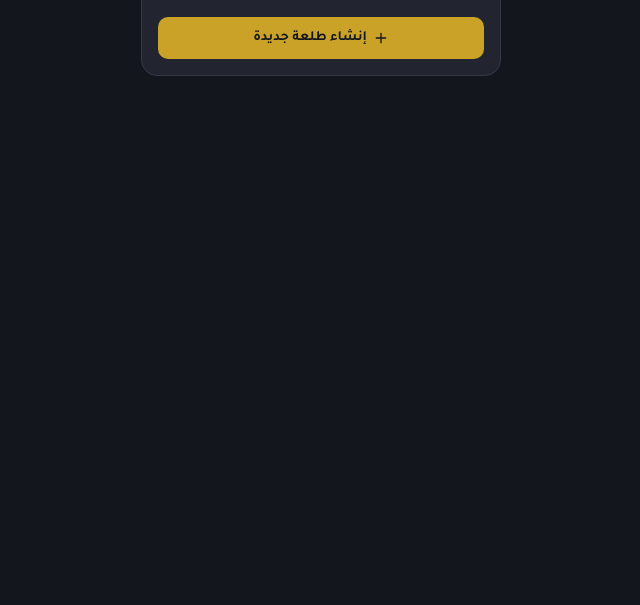
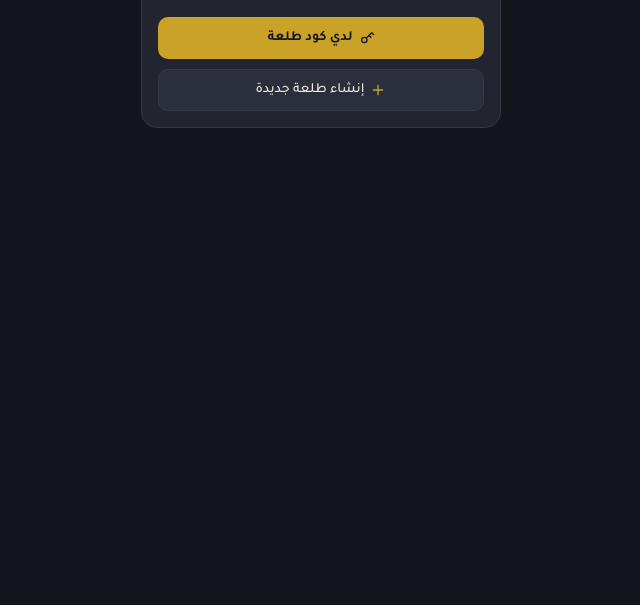
Before and after one commit to IBB-SA/Sahra-app, a plain HTML site: page index.html in a window 1280 px wide. Shown: the part 195-800 px from the top of the page, without its empty margins (319-959 px from the left). Drawn offline with Linux system fonts and the light colour scheme.

Commit message:
Always show both entry options on landing screen

```diff
--- a/index.html
+++ b/index.html
@@ -462,8 +462,8 @@ function renderLanding(){
   return `<div class="card" style="max-width:360px;margin:60px auto;text-align:center;">
     <div style="display:flex;justify-content:center;color:var(--accent-text);margin-bottom:6px;">${icon('pot')}</div><h2 style="color:var(--accent-text);margin-bottom:6px;">سهرة</h2>
     <div style="color:var(--text-dim);font-size:13px;margin-bottom:20px;">نظّم مناسباتكم الأسبوعية بكل سهولة</div>
-    ${tripsIndex.length ? `<button class="primary" id="goSelectBtn" style="width:100%;margin-bottom:10px;justify-content:center;">${icon('key')}لدي كود طلعة</button>` : ''}
-    <button class="${tripsIndex.length ? 'sm' : 'primary'}" id="goCreateBtn" style="width:100%;justify-content:center;">${icon('plus')}إنشاء طلعة جديدة</button>
+    <button class="primary" id="goSelectBtn" style="width:100%;margin-bottom:10px;justify-content:center;">${icon('key')}لدي كود طلعة</button>
+    <button id="goCreateBtn" style="width:100%;justify-content:center;">${icon('plus')}إنشاء طلعة جديدة</button>
   </div>`;
 }
 function attachLandingEvents(){
```
